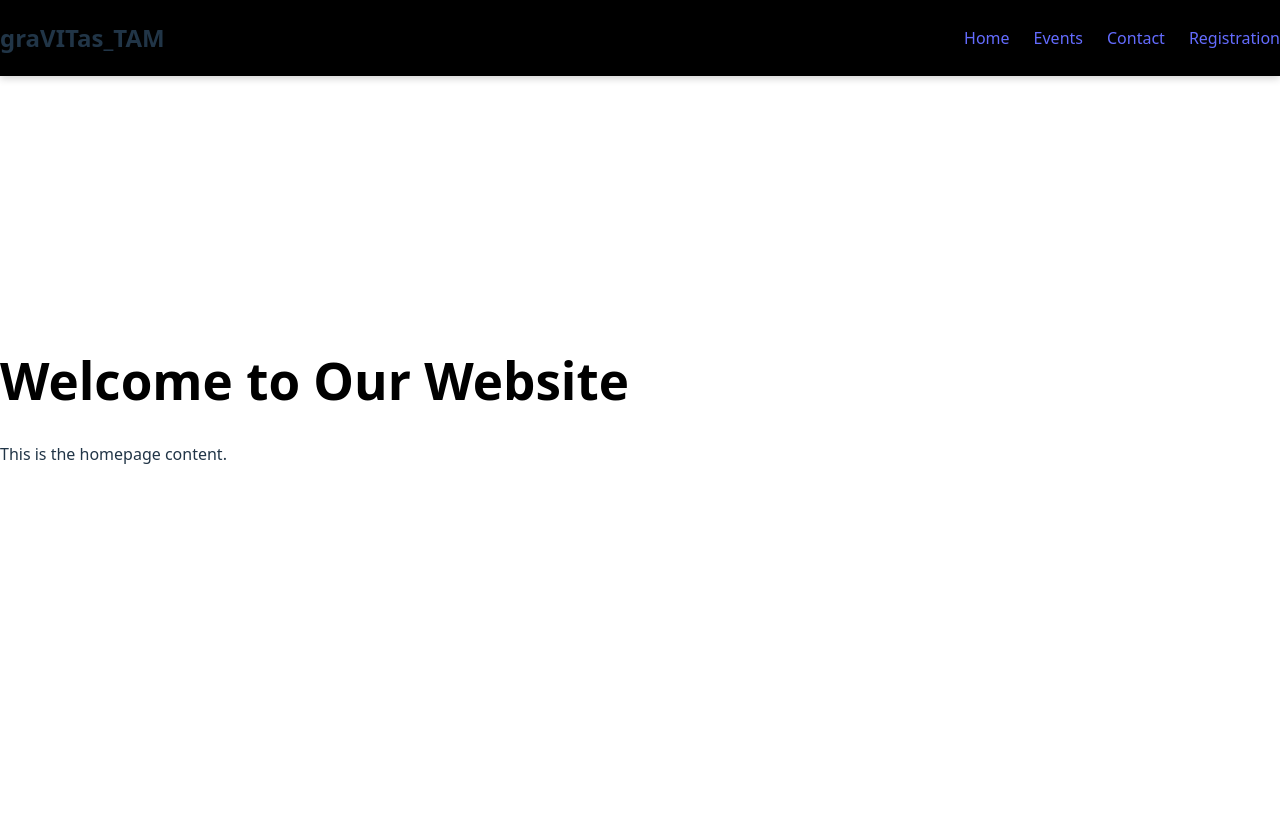
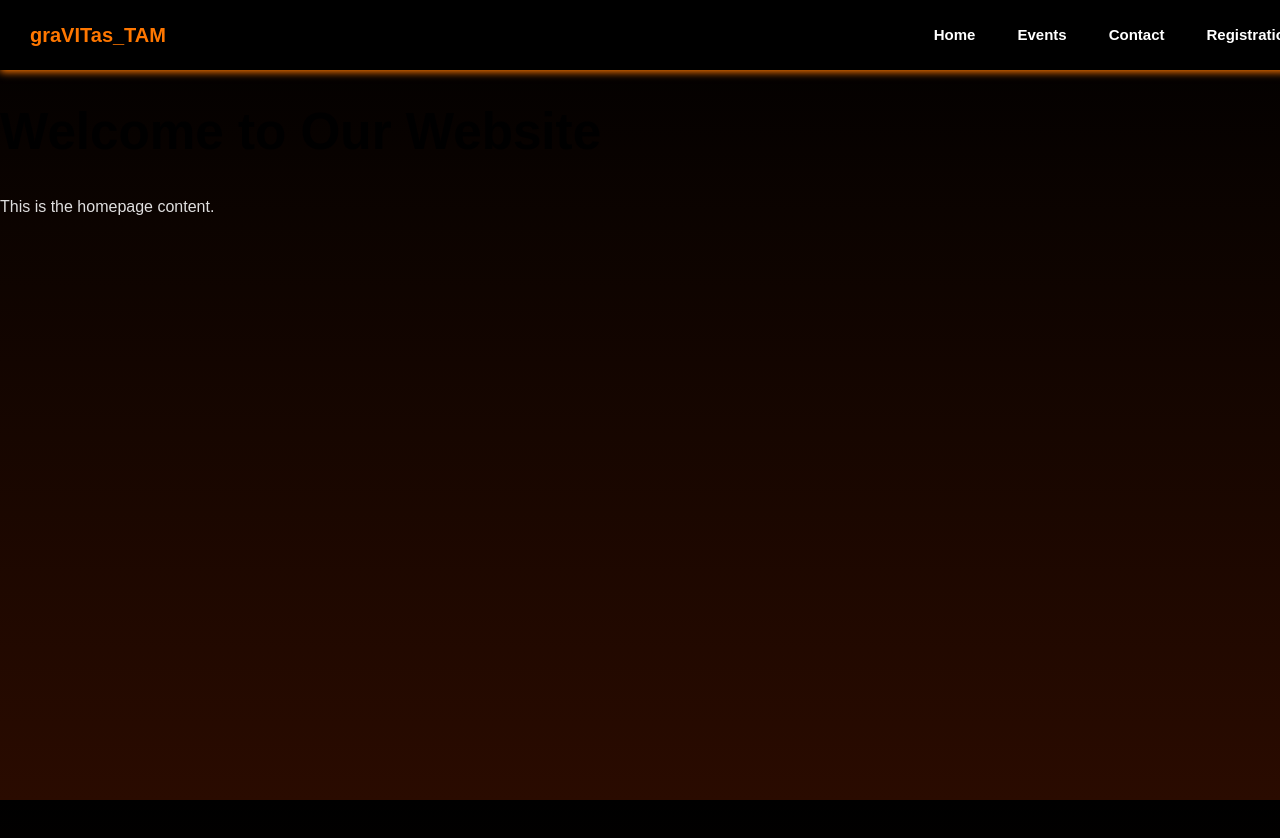
Before and after one commit to Pranav-Bhatlapenumarthi/graVITas_TAM, a React (Vite) app in the folder frontend/: page / in a window 1280 px wide. Shown: the top 838 px of the page. Before the commit the page ends 800 px from the top, so only its background shows below. Built offline with nearby package versions, Linux system fonts and the light colour scheme.

Commit message:
build: fixed navbar and added dropdown

```diff
--- a/frontend/src/App.css
+++ b/frontend/src/App.css
@@ -1,5 +1,5 @@
 #root {
-  max-width: 1280px;
+  /* max-width: 1280px; */
   margin: 0 auto;
   padding: 2rem;
   text-align: center;
--- a/frontend/src/components/Navbar.css
+++ b/frontend/src/components/Navbar.css
@@ -1,26 +1,86 @@
-.navbar{
-    display: flex;
-    top: 0;
-    left: 0;
-    width: 100%;
-    flex-direction: row;
-    align-items: center;
-    z-index: 1000;
-    position: fixed;
-    justify-content: space-between;
-    background-color: black;
-    box-shadow: 0 2px 8px rgba(0, 0, 0, 0.2);
+body {
+  margin: 0;
+  padding-top: 70px;
+  font-family: Arial, sans-serif;
+}
+
+.navbar {
+  background: black;
+  padding: 20px 30px;
+  display: flex;
+  justify-content: space-between;
+  align-items: center;
+  position: fixed;
+  top: 0;
+  width: 100%;
+  z-index: 1000;
+  box-shadow: 0 2px 8px rgb(255, 119, 0);
 
 }
 
 .nav-links {
   display: flex;
   list-style: none;
-  gap: 24px;
+  gap: 10px;
   padding: 0;
+  margin: 0;
 }
 
-.li{
-    text-decoration: none;
+.navbar h2 {
+  color: rgb(255, 119, 0);
+  margin: 0;
+  font-size: 20px;
+}
+
+.navbar a {
   color: white;
+  font-size: 15px;
+  font-weight: bold;
+  text-decoration: none;
+  padding: 16px;
+  border-radius: 6px;
+  transition: all 0.3s ease;
+  white-space: nowrap;
 }
+
+.navbar a:hover {
+  background-color: rgb(255, 119, 0);
+  color: black;
+}
+
+.navbar .active {
+  background-color: rgb(255, 119, 0);
+  color: black;
+}
+
+.dropdown {
+  position: relative;
+  display: inline-block;
+}
+
+.dropdown-content {
+  display: none;
+  position: absolute;
+  background-color: #1c1c1c;
+  min-width: 160px;
+  box-shadow: 0px 8px 16px rgba(0,0,0,0.2);
+  z-index: 1;
+  border-radius: 6px;
+  padding: 8px 0;
+}
+
+.dropdown-content a {
+  display: block;
+  padding: 10px 14px;
+  color: white;
+  text-decoration: none;
+}
+
+.dropdown-content a:hover {
+  background:  rgb(255, 119, 0);
+  color: black;
+}
+
+.dropdown:hover .dropdown-content {
+  display: block;
+}
--- a/frontend/src/components/Navbar.jsx
+++ b/frontend/src/components/Navbar.jsx
@@ -7,7 +7,14 @@ function Navbar(){
             <h2>graVITas_TAM</h2>
             <ul className="nav-links">
                 <li><Link to="/">Home</Link></li>
-                <li><Link to="/events">Events</Link></li>
+                <li className="dropdown">
+                    <Link className="dropbtn" to="/events">Events</Link>
+                    <div className="dropdown-content">
+                        <Link to="/service1">Survival Showdown</Link>
+                        <Link to="/service2">Data Alchemy</Link>
+                        <Link to="/service3">Hackathon</Link>
+                    </div>
+                </li>
                 <li><Link to="/contact">Contact</Link></li>
                 <li><Link to="/registration">Registration</Link></li>
             </ul>
--- a/frontend/src/index.css
+++ b/frontend/src/index.css
@@ -11,24 +11,17 @@
   text-rendering: optimizeLegibility;
   -webkit-font-smoothing: antialiased;
   -moz-osx-font-smoothing: grayscale;
-}
+  background: linear-gradient(to bottom, #000000, #2a0b00);
+  background-attachment: fixed; /* keeps gradient fixed while scrolling */
 
-a {
-  font-weight: 500;
-  color: #646cff;
-  text-decoration: inherit;
-}
-a:hover {
-  color: #535bf2;
 }
 
 body {
   margin: 0;
   display: flex;
-  place-items: center;
+  /* place-items: center; */
   min-width: 320px;
   min-height: 100vh;
-  background-color: linear-gradient(black, orange);
 }
 
 h1 {
@@ -48,23 +41,8 @@ button {
   cursor: pointer;
   transition: border-color 0.25s;
 }
-button:hover {
-  border-color: #646cff;
-}
+
 button:focus,
 button:focus-visible {
   outline: 4px auto -webkit-focus-ring-color;
 }
-
-@media (prefers-color-scheme: light) {
-  :root {
-    color: #213547;
-    background-color: #ffffff;
-  }
-  a:hover {
-    color: #747bff;
-  }
-  button {
-    background-color: #f9f9f9;
-  }
-}
```
